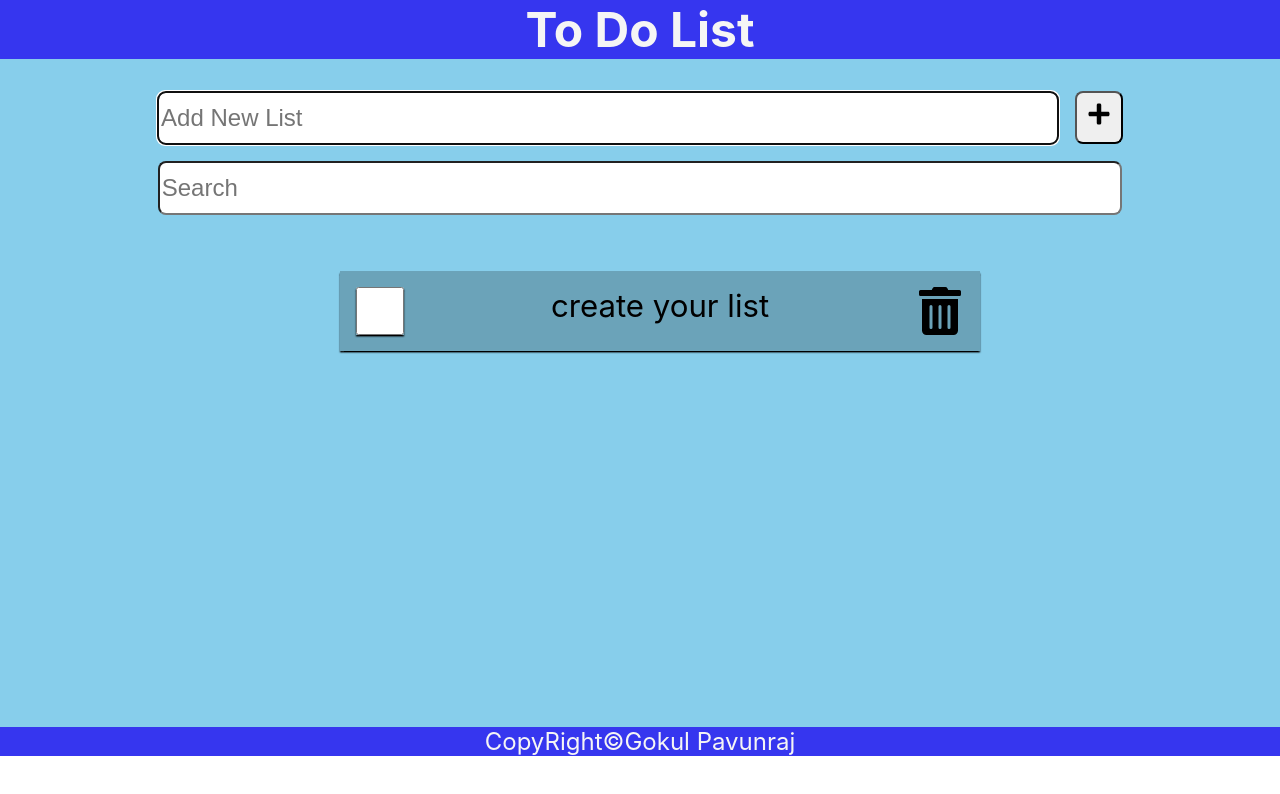
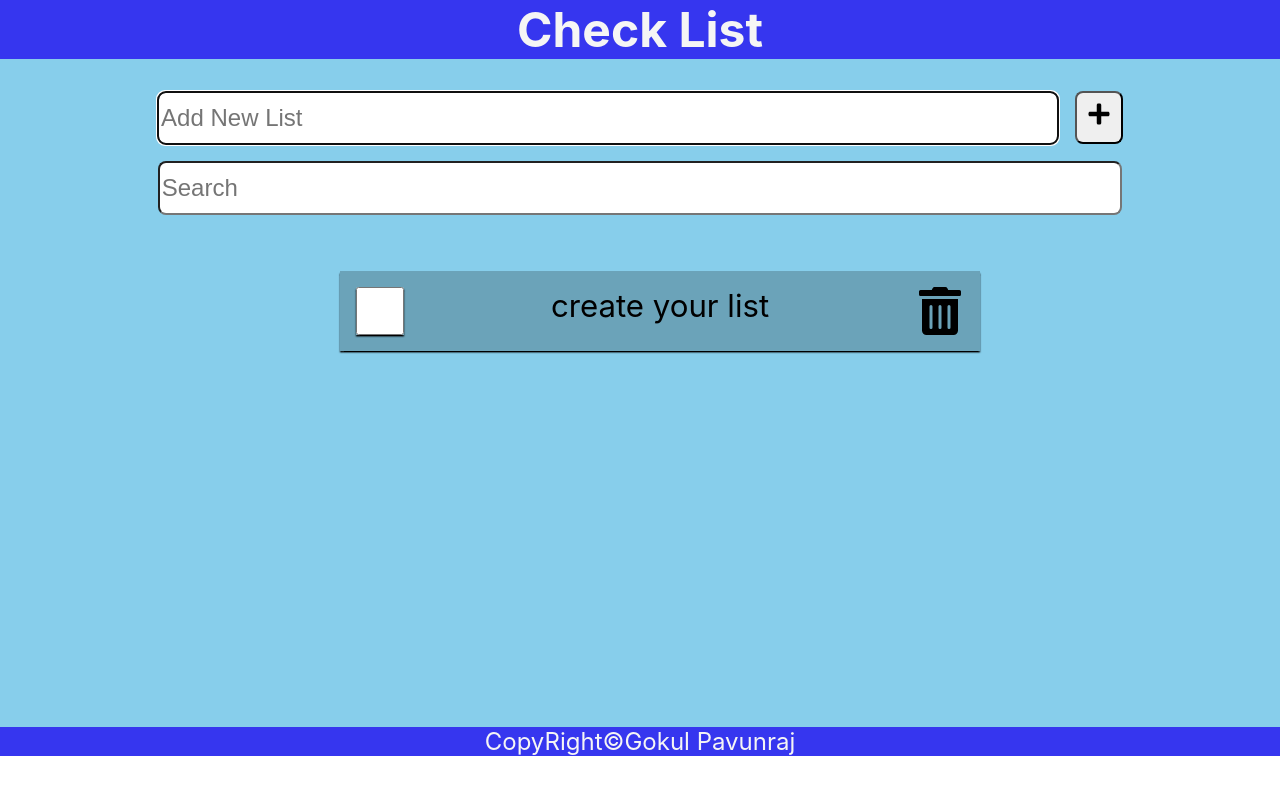
Before and after one commit to GokulPSVG/dailychecklist, a React (Create React App) app in the folder dailychecklist/: page / in a window 1280 px wide. Shown: the top 794 px of the page. Built offline with nearby package versions, Linux system fonts and the light colour scheme.

Commit message:
third commit

```diff
--- a/dailychecklist/public/index.html
+++ b/dailychecklist/public/index.html
@@ -24,7 +24,7 @@
       work correctly both with client-side routing and a non-root public URL.
       Learn how to configure a non-root public URL by running `npm run build`.
     -->
-    <title>React App</title>
+    <title>My Check List</title>
   </head>
   <body>
     <noscript>You need to enable JavaScript to run this app.</noscript>
--- a/dailychecklist/src/App.js
+++ b/dailychecklist/src/App.js
@@ -42,7 +42,7 @@ function App() {
 
   return (
     <div className="App">
-        <Header title='To Do List'/>
+        <Header title='Check List'/>
         <AddList
           newValue={newValue}
           setnewValue={setnewValue}
--- a/dailychecklist/src/Header.js
+++ b/dailychecklist/src/Header.js
@@ -8,5 +8,5 @@ const Header = ({title}) => {
   )
 }
 
-Header.defaultProps={title:'Check List'}
+Header.defaultProps={title:'To Do List'}
 export default Header
```
Also changed, not shown: 1 other file (tests, documents, lock files or other folders).
